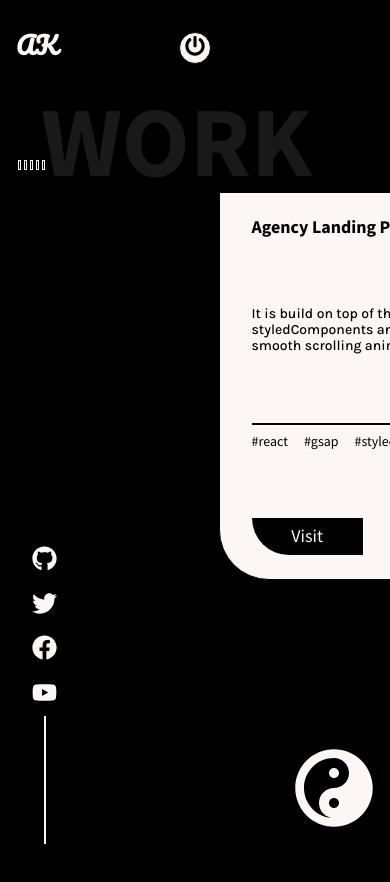
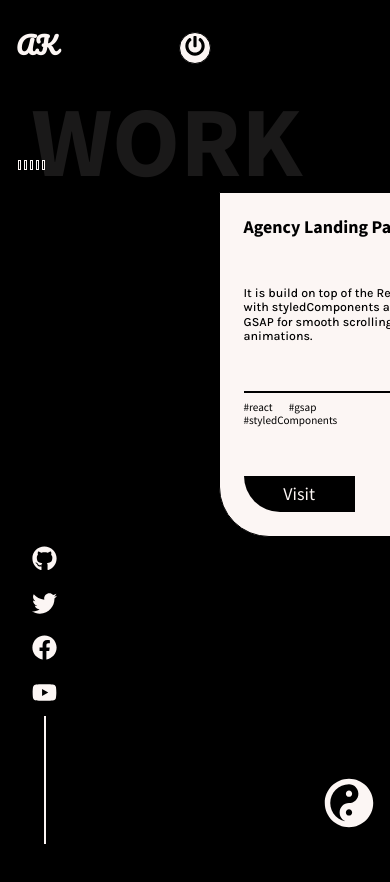
Before and after one commit to Akshaygarg034/Portfolio, a React (Create React App) app: page /work in a window 390 px wide. Shown: the top 882 px of the page. Built offline with nearby package versions, Linux system fonts and the light colour scheme.

Commit message:
made work page responsive

```diff
--- a/src/components/AllSvgs.js
+++ b/src/components/AllSvgs.js
@@ -11,6 +11,18 @@ const StyledDesign = styled.svg`
   @media (max-width: 25em) {
     width: 30px;
     height: 30px;
+  }
+`
+
+const StyledYinYang = styled.svg`
+  @media (max-width: 40em) {
+    width: 60px;
+    height: 60px;
+  }
+
+  @media (max-width: 25em) {
+    width: 50px;
+    height: 50px;
   }
 `
 
@@ -111,7 +123,7 @@ export const YouTube = (props) => {
 
 export const YinYang = (props) => {
     return (
-        <svg
+        <StyledYinYang
           aria-hidden="true"
           data-prefix="fas"
           data-icon="yin-yang"
@@ -124,7 +136,7 @@ export const YinYang = (props) => {
             fill={props.fill}
             d="M248 8C111.03 8 0 119.03 0 256s111.03 248 248 248 248-111.03 248-248S384.97 8 248 8zm0 376c-17.67 0-32-14.33-32-32s14.33-32 32-32 32 14.33 32 32-14.33 32-32 32zm0-128c-53.02 0-96 42.98-96 96s42.98 96 96 96c-106.04 0-192-85.96-192-192S141.96 64 248 64c53.02 0 96 42.98 96 96s-42.98 96-96 96zm0-128c-17.67 0-32 14.33-32 32s14.33 32 32 32 32-14.33 32-32-14.33-32-32-32z"
           />
-        </svg>
+        </StyledYinYang>
       )
 }
 
--- a/src/components/WorkPage.js
+++ b/src/components/WorkPage.js
@@ -38,6 +38,16 @@ const Rotate = styled.span`
   width: 80px;
   height: 80px;
   z-index: 1;
+
+  @media (max-width: 40em) {
+    width: 60px;
+    height: 60px;
+  }
+
+  @media (max-width: 25em) {
+    width: 50px;
+    height: 50px;
+  }
 `;
 
 // Framer-motion Configuration
--- a/src/subComponents/BigTitle.js
+++ b/src/subComponents/BigTitle.js
@@ -10,6 +10,10 @@ const Text = styled.h1`
     color:${props => `rgba(${props.theme.textRgba},0.1)`};
     font-size: calc(5rem + 5vw);
     z-index:0;
+
+    @media (max-width: 25em) {
+        left : 8%;
+    }
 `
 
 
--- a/src/subComponents/Card.js
+++ b/src/subComponents/Card.js
@@ -22,6 +22,31 @@ const Box = styled(motion.li)`
     color:${props => props.theme.text};
     border: 1px solid ${props => props.theme.text};
     }
+
+    @media (max-width: 50em) {
+        width: 16rem;
+        margin-right: 6rem;
+        height: 35vh;
+    }
+
+    @media (max-width: 40em) {
+        width: 14rem;
+        margin-right: 4rem;
+        height: 35vh;
+    }
+
+    @media (max-width: 25em) {
+        width: 12rem;
+        margin-right: 4rem;
+        height: 35vh;
+        padding: 1.5rem;
+    }
+
+    @media (max-width: 20em) {
+        width: 10rem;
+        margin-right: 4rem;
+        height: 40vh;
+    }
 `
 const Title = styled.h2`
     font-size: calc(1em + 0.5vw);
@@ -31,6 +56,14 @@ const Description = styled.h2`
     font-size: calc(0.8em + 0.3vw);
     font-family: 'Karla',sans-serif;
     font-weight: 500;
+
+    @media (max-width: 25em) {
+        font-size: calc(0.7em + 0.3vw);
+    }
+
+    @media (max-width: 20em) {
+        font-size: calc(0.6em + 0.3vw);
+    }
 `
 const Tags = styled.div`
     border-top: 2px solid ${props => props.theme.body};
@@ -44,6 +77,10 @@ const Tags = styled.div`
 const Tag = styled.span`
     margin-right:1rem;
     font-size:calc(0.8em + 0.3vw);
+
+    @media (max-width: 25em) {
+        font-size: calc(0.7em);
+    }
 `
 
 const Footer = styled.footer`
```
